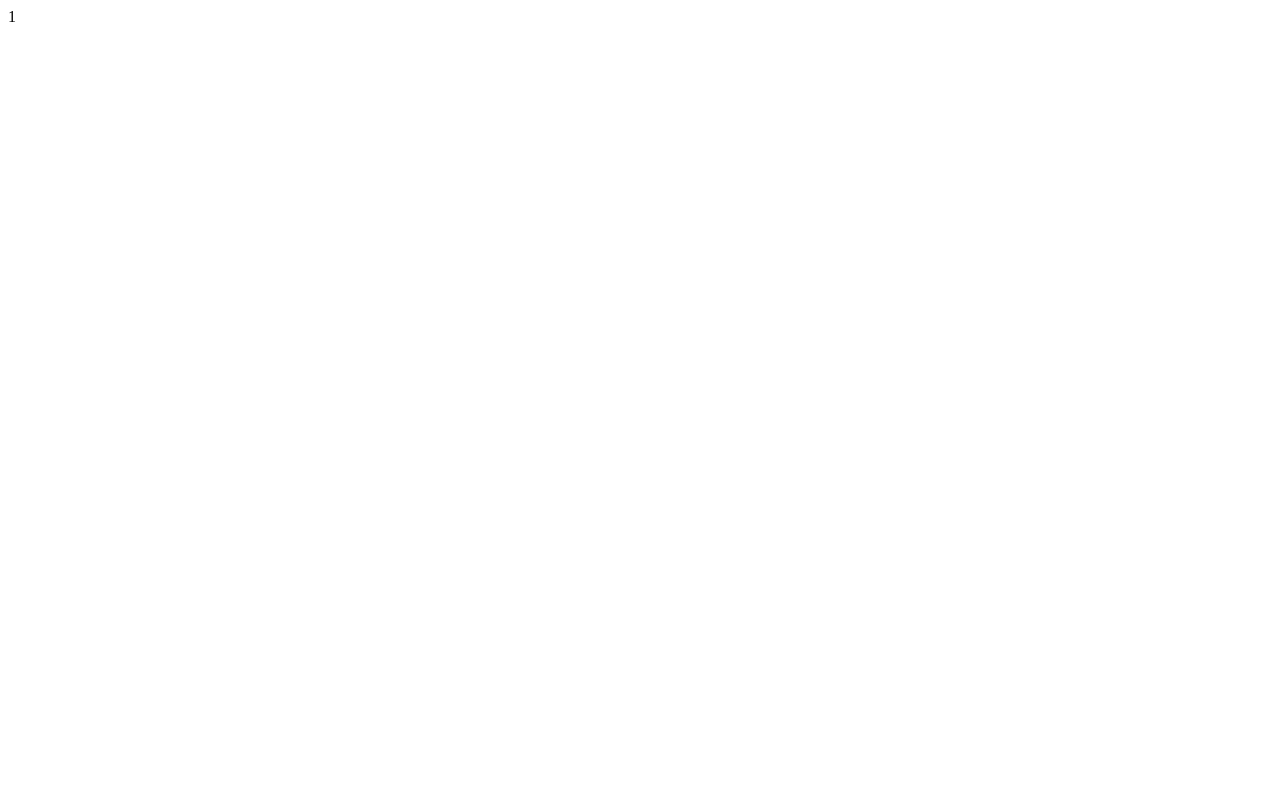
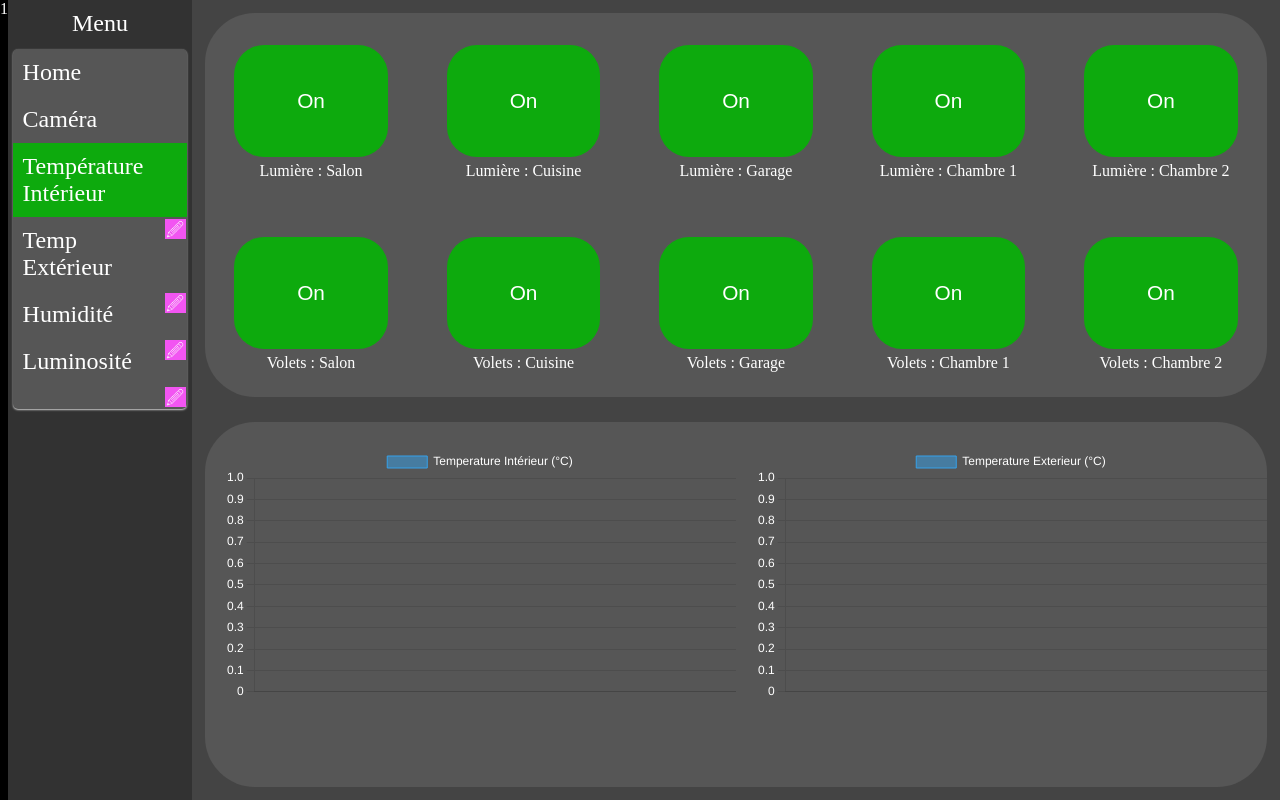
Before and after one commit to Noelle-Ai/Grand-Oral-Domotique, a PHP site: page /sensor.php?id=1 in a window 1280 px wide. Before the commit the page is almost empty. Run offline with PHP 8.4, Linux system fonts and the light colour scheme.

Commit message:
pencil modification

```diff
--- a/web/script.js
+++ b/web/script.js
@@ -30,7 +30,7 @@ $(document).ready(() => {
             }
         });
 
-        my_func = () => {
+        fetchData = () => {
             $.ajax({
                 url: "http://172.21.184.53:5000/data",
                 type: "POST",
@@ -45,7 +45,6 @@ $(document).ready(() => {
 
                     labels = []
                     for(let i in json.data) {
-                        console.log(i)
                         if(i % 3 != 0) {
                             labels[i] = "";
                         }
@@ -63,22 +62,17 @@ $(document).ready(() => {
             })
         }
 
-        my_func();
-        setInterval(my_func, 5000)
+        fetchData();
+        setInterval(fetchData, 5000)
     }
 
     setupGraph("myChart", "temp_int", "Temperature Intérieur (°C)")
     setupGraph("myChart2", "temp_ext", "Temperature Exterieur (°C)")
 })
 
-
 function OnOff(id) {
     const btn = document.querySelector(id);
-        if (btn.className == "on") {
-            btn.className = "off";
-            btn.textContent = "Off";
-        } else if (btn.className == "off") {
-            btn.className = "on";
-            btn.textContent = "On";
-        }
+    btn.classList.toggle("on");
+    btn.classList.toggle("off");
+    btn.textContent = btn.classList.contains("on") ? "On" : "Off";
 }
--- a/web/sensor.php
+++ b/web/sensor.php
@@ -3,3 +3,109 @@ $id = $_GET['id'];
 
 echo $id;
 ?>
+
+<!DOCTYPE html>
+<html lang="fr">
+    <head>
+        <meta charset="UTF-8" />
+        <title>Connected House</title>
+        <link rel="shortcut icon" href="house.png" />
+        <link rel="stylesheet" href="style.css" />
+    </head>
+    <body>
+        <div id="sidebar">
+            <nav>
+                <ul>
+                    <li class="deroulant"><a href="#" >Menu</a>
+                        <ul class="sousderoulant">
+                            <li><a href="index.html">Home</a></li>
+                            <li><a href="#">Caméra</a></li>
+                            <div class="color"><li><a href="#">Température Intérieur</a></li><img src="pencil.png" class="pencil"/></div>
+                            <div><li><a href="#">Temp Extérieur</a></li><img src="pencil.png" class="pencil"/></div>
+                            <div><li><a href="#">Humidité</a></li><img src="pencil.png" class="pencil"/></div>
+                            <div><li><a href="#">Luminosité</a></li><img src="pencil.png" class="pencil"/></div>
+                        </ul>
+                    </li>
+                </ul>
+
+            </nav>
+        </div>
+        <div id="content">
+            <div class="grid">
+                <div class="block">
+                    <div class="buttons">
+                        <button id="mybtn1" class="on" onclick='OnOff("#mybtn1")'>On</button>
+                    </div>
+                    <p>Lumière : Salon</p>
+                </div>
+                <div class="block">
+                    <div class="buttons">
+                        <button id="mybtn2" class="on" onclick='OnOff("#mybtn2")'>On</button>
+                    </div>
+                    <p>Lumière : Cuisine</p>
+                </div>
+                <div class="block">
+                    <div class="buttons">
+                        <button id="mybtn3" class="on" onclick='OnOff("#mybtn3")'>On</button>
+                    </div>
+                    <p>Lumière : Garage</p>
+                </div>
+                <div class="block">
+                    <div class="buttons">
+                        <button id="mybtn4" class="on" onclick='OnOff("#mybtn4")'>On</button>
+                    </div>
+                    <p>Lumière : Chambre 1</p>
+                </div>
+                <div class="block">
+                    <div class="buttons">
+                        <button id="mybtn5" class="on" onclick='OnOff("#mybtn5")'>On</button>
+                    </div>
+                    <p>Lumière : Chambre 2</p>
+                </div>
+                <div class="block">
+                    <div class="buttons">
+                        <button id="mybtn6" class="on" onclick='OnOff("#mybtn6")'>On</button>
+                    </div>
+                    <p>Volets : Salon</p>
+                </div>
+                <div class="block">
+                    <div class="buttons">
+                        <button id="mybtn7" class="on" onclick='OnOff("#mybtn7")'>On</button>
+                    </div>
+                    <p>Volets : Cuisine</p>
+                </div>
+                <div class="block">
+                    <div class="buttons">
+                        <button id="mybtn8" class="on" onclick='OnOff("#mybtn8")'>On</button>
+                    </div>
+                    <p>Volets : Garage</p>
+                </div>
+                <div class="block">
+                    <div class="buttons">
+                        <button id="mybtn9" class="on" onclick='OnOff("#mybtn9")'>On</button>
+                    </div>
+                    <p>Volets : Chambre 1</p>
+                </div>
+                <div class="block">
+                    <div class="buttons">
+                        <button id="mybtn10" class="on" onclick='OnOff("#mybtn10")'>On</button>
+                    </div>
+                    <p>Volets : Chambre 2</p>
+                </div>
+            </div>
+            <div class="stats">
+            <div class="Graph1">
+                <canvas id="myChart"></canvas>
+            </div>
+            <div class="Graph1">
+                <canvas id="myChart2"></canvas>
+            </div>
+
+            <script src="https://ajax.googleapis.com/ajax/libs/jquery/3.3.1/jquery.min.js"></script>
+            <script src="https://cdn.jsdelivr.net/npm/chart.js"></script>
+
+          <script src="./script.js"></script>
+          </div>
+        </div>
+    </body>
+</html>
--- a/web/style.css
+++ b/web/style.css
@@ -144,7 +144,7 @@ nav a:hover {
     background-color: #565656;
     position: absolute;
     width: 100%;
-    z-index: 1000;
+    z-index: 10;
     border-radius: 5px;
 }
 
@@ -154,7 +154,7 @@ nav > ul li:hover .sousderoulant {
 
 .sousderoulant li {
     float: none;
-    width: 100%;
+    width: 85%;
     text-align: left;
 }
 
@@ -165,7 +165,6 @@ nav > ul li:hover .sousderoulant {
 
 .sousderoulant a:hover {
     border-bottom: none;
-    background-color: rgba(200, 200, 200, 0.1);
 }
 
 .deroulant > a::after {
@@ -174,6 +173,21 @@ nav > ul li:hover .sousderoulant {
 
 .pencil {
     filter: invert(1);
-    height: 25px;
-    width: 25px;
+    height: 10%;
+    width: 10%;
+    float: right;
+    z-index: 15;
+    padding: 1%;
+    margin: 1%;
+    background-color: #0daa0d;
 }
+
+.pencil:hover {
+    border-image: 10;
+    background-color: rgba(86, 86, 86, 0.5);
+    border-radius: 15%;
+}
+
+.color {
+    background-color: #0daa0d;
+}
```
Also changed, not shown: web/index.html (+17 -17 lines).
